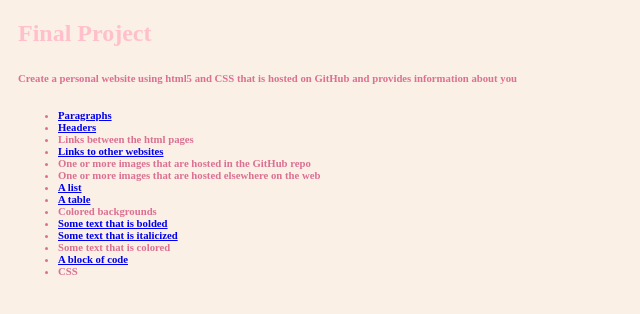
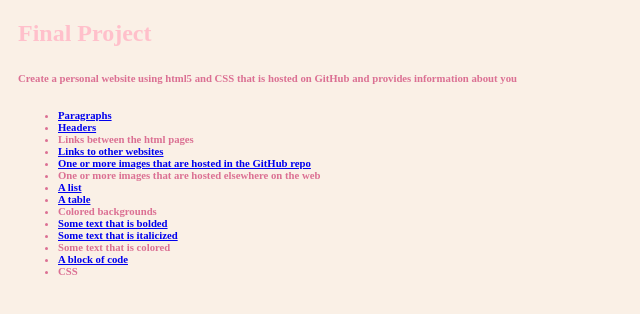
Before and after one commit to mmh9xx/mmh9xx.github.io, a plain HTML site: page index.html in a window 1280 px wide. Shown: the whole page, without its empty margins (0-640 px from the left). Drawn offline with Linux system fonts and the light colour scheme.

Commit message:
Update index.html

```diff
--- a/index.html
+++ b/index.html
@@ -14,7 +14,7 @@
   <li><a href="headersandlists.html" target="_blank">Headers</a></li>
   <li>Links between the html pages</li>
   <li><a href="paragraphs.html" target="_blank">Links to other websites</a></li>
-  <li>One or more images that are hosted in the GitHub repo</li>
+  <li><a href="image.html" target="_blank">One or more images that are hosted in the GitHub repo</a></li>
   <li>One or more images that are hosted elsewhere on the web</li>
   <li><a href="headersandlists.html" target="_blank">A list</a></li>
   <li><a href="table.html" target="_blank">A table</a></li>
```
